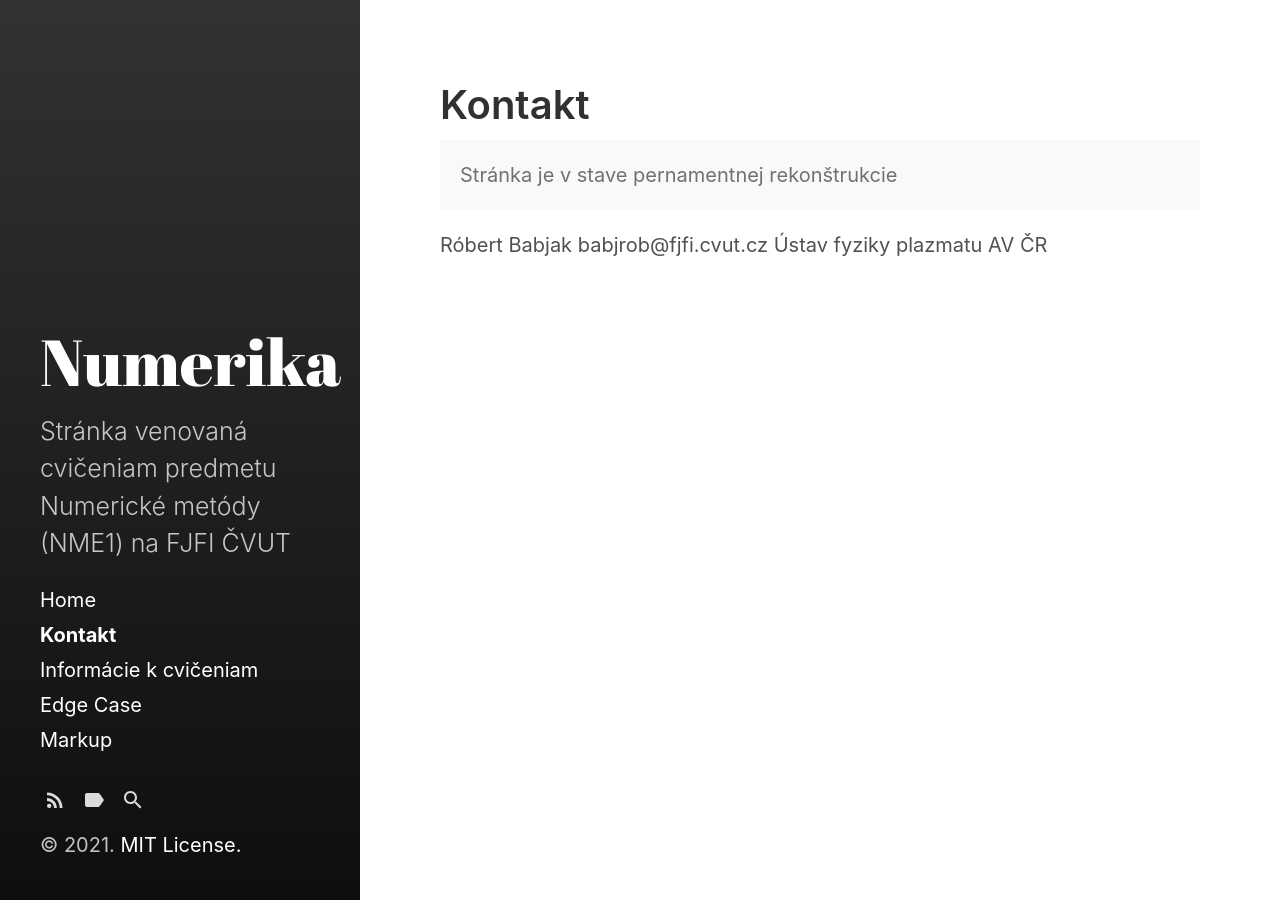
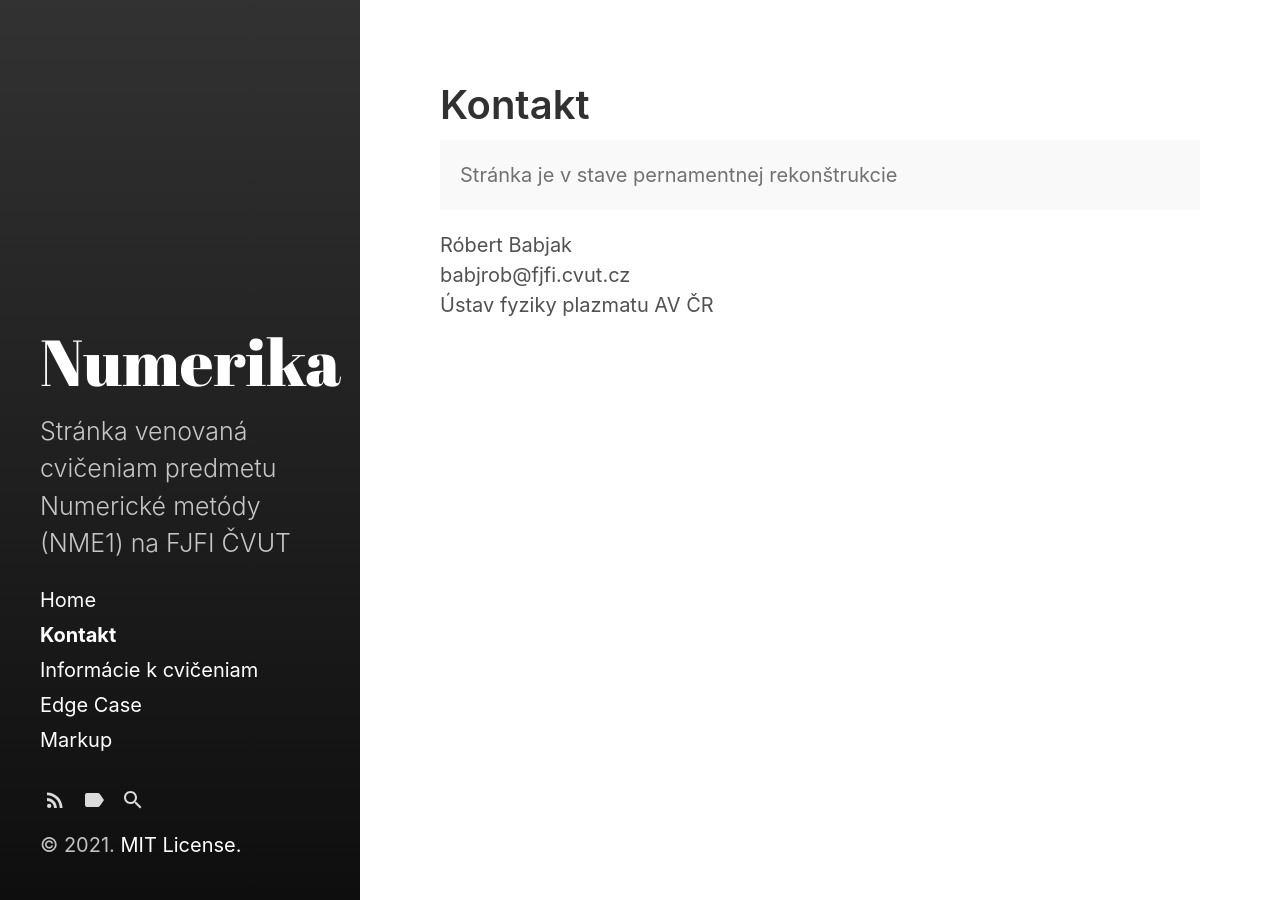
Before and after one commit to babjarob/babjarob-babjarob.github.io, a Jekyll site: the page built from about.md, in a window 1280 px wide. Built offline with Jekyll 4.4.1, drawn with Linux system fonts in a browser that asks for light colours.

Commit message:
skoro init

```diff
--- a/_layouts/index.html
+++ b/_layouts/index.html
@@ -19,7 +19,7 @@ layout: default
     {% if post.excerpt %}
       {{ post.excerpt }}
     {% else %}
-      {{ post.content }}
+      {% post.content %}
     {% endif %}
 
     {% if post.excerpt %}
--- a/about.md
+++ b/about.md
@@ -8,7 +8,6 @@ sidebar_link: true
   Stránka je v stave pernamentnej rekonštrukcie
 </p>
 
-
-Róbert Babjak
-babjrob@fjfi.cvut.cz
-Ústav fyziky plazmatu AV ČR
+Róbert Babjak<br />
+babjrob@fjfi.cvut.cz<br />
+Ústav fyziky plazmatu AV ČR<br />
```
